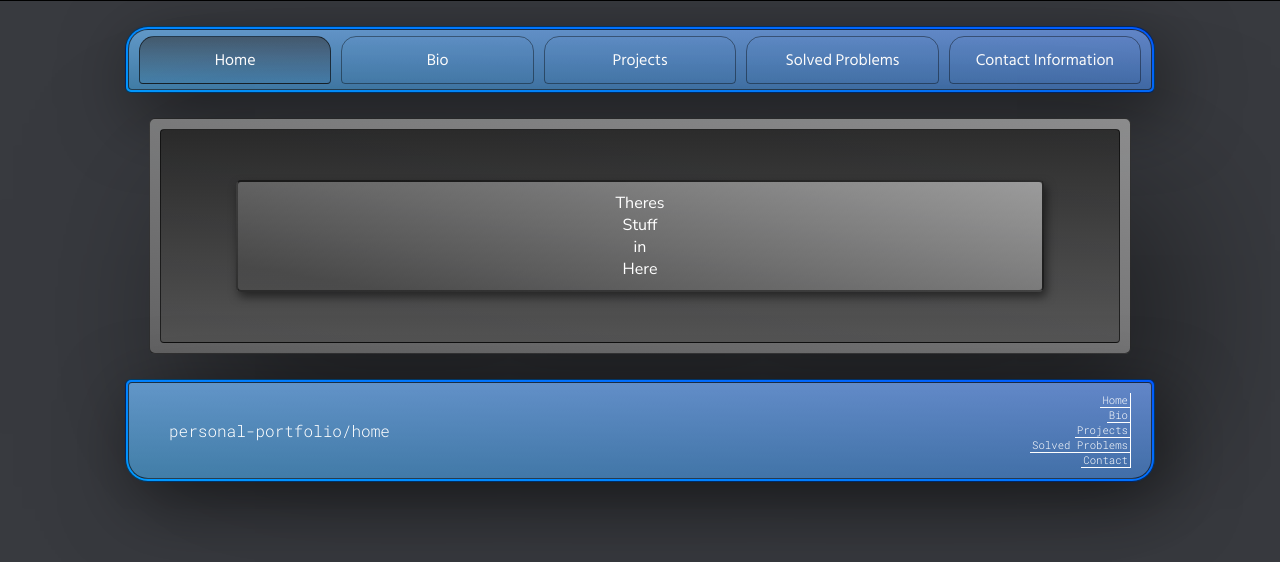
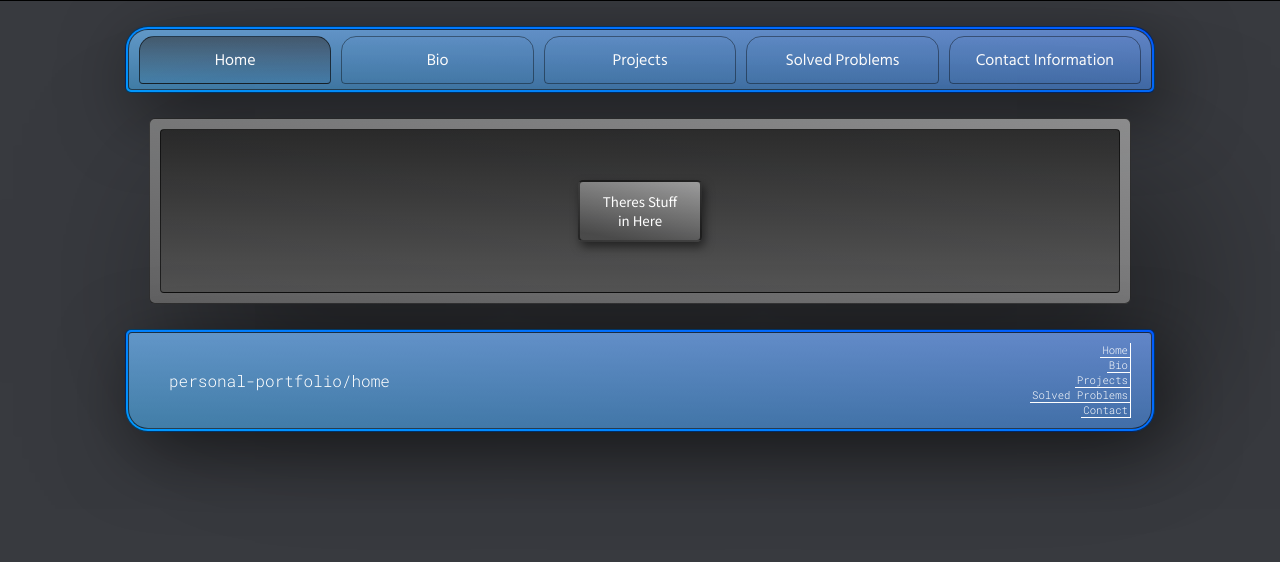
Before and after one commit to JamesNapoletano/personal-portfolio, a React (Create React App) app: page / in a window 1280 px wide. Shown: the top 562 px of the page. Built offline with nearby package versions, Linux system fonts and the light colour scheme.

Commit message:
updated fonts

```diff
--- a/src/Components/ContentBox/ContentBox.jsx
+++ b/src/Components/ContentBox/ContentBox.jsx
@@ -9,13 +9,9 @@ const ContentBox = () => {
                 <div className={styles.innerContent}>
 
 
-                    Theres
+                    Theres Stuff
                     <br/>
-                    Stuff
-                    <br/>
-                    in
-                    <br/>
-                    Here
+                    in Here
 
 
                     </div>
--- a/src/Components/ContentBox/ContentBox.module.css
+++ b/src/Components/ContentBox/ContentBox.module.css
@@ -29,7 +29,8 @@
     background: linear-gradient(10deg, rgba(78, 78, 78, 0.5) 10%, rgba(255, 255, 255, 0.5) 100%);
     margin: 50px 75px;
     padding: 10px;
-    width: 100%;
+    width: 100px;
     height: 100%;
-    font-family: 'Nunito sans', sans-serif;
+    font-family: 'Noto Sans JP', sans-serif;
+    font-size: 10pt;
 }
--- a/src/Components/Footer/Footer.jsx
+++ b/src/Components/Footer/Footer.jsx
@@ -9,13 +9,13 @@ const Footer = () => {
                 <div className={styles.currentPage}>
                     personal-portfolio/home
                 </div>
-                <div className={styles.links}>
+                <nav className={styles.links}>
                     <a>Home</a>
                     <a>Bio</a>
                     <a>Projects</a>
                     <a>Solved Problems</a>
                     <a>Contact</a>
-                </div>
+                </nav>
             </div>
         </div>
 
--- a/src/Components/NavBar/NavBar.jsx
+++ b/src/Components/NavBar/NavBar.jsx
@@ -116,13 +116,13 @@ const NavBar = () => {
     return (
 
         <div className={styles.navStroke}>
-            <div className={styles.navBase}>
+            <nav className={styles.navBase}>
                 {homeBtn}
                 {bioBtn}
                 {projBtn}
                 {probBtn}
                 {contBtn}
-            </div>
+            </nav>
         </div>
 
     )
--- a/src/index.css
+++ b/src/index.css
@@ -1,4 +1,4 @@
-@import url('https://fonts.googleapis.com/css2?family=Hind+Siliguri&family=Nunito+Sans&family=Roboto+Mono:wght@300;500&display=swap');
+@import url('https://fonts.googleapis.com/css2?family=Hind+Siliguri&family=Noto+Sans+JP&family=Roboto+Mono:wght@300;500&display=swap');
 
 body {
   margin: 0;
```
